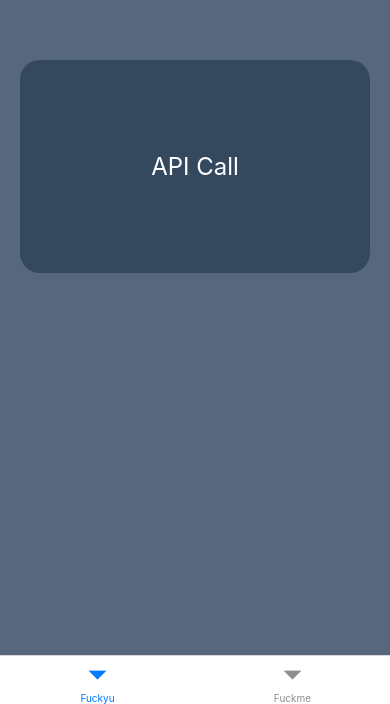
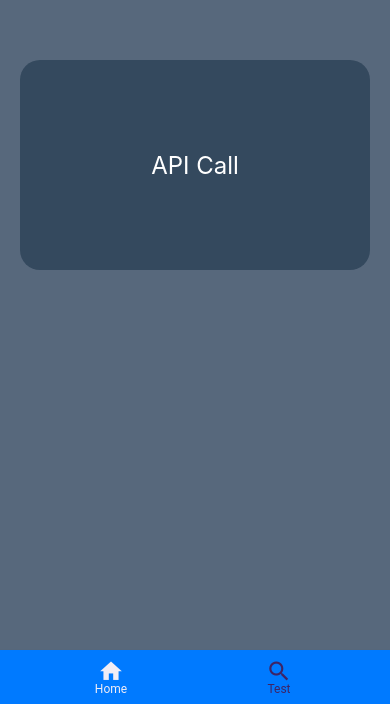
Before and after one commit to Ready-Up-App/ReadyUpUI, a React Native app: screen / in a window 390 px wide. Shown: the part 140-844 px from the top of the page. Built offline with nearby package versions, Linux system fonts and the light colour scheme.

Commit message:
Added different navigation bar

```diff
--- a/Navigation/Tabs.js
+++ b/Navigation/Tabs.js
@@ -1,19 +1,55 @@
 
-import { createBottomTabNavigator } from "@react-navigation/bottom-tabs";
+//import { createBottomTabNavigator } from "@react-navigation/bottom-tabs";
+import { createMaterialBottomTabNavigator } from "@react-navigation/material-bottom-tabs";
+import Home from "../Screens/Home";
 
-import Home from "../Screens/Home";
-import CreateActivity from "../Screens/CreateActivity";
+import MaterialCommunityIcons from "react-native-vector-icons/MaterialCommunityIcons";
 
-
-const Tab = createBottomTabNavigator();
+const Tab = createMaterialBottomTabNavigator();
 
 const Tabs = () => {
     return(
-        <Tab.Navigator screenOptions={{ headerShown: false }}>
-            <Tab.Screen name="Fuckyu" component={Home}></Tab.Screen>
-            <Tab.Screen name="Fuckme" component={CreateActivity}></Tab.Screen>
+        <Tab.Navigator
+            initialRouteName="Home"
+            barStyle={{ backgroundcolor: "#694fad" }}
+            activeColor="#f0edf6"
+            inactiveColor="#3e2465"
+            >
+
+            <Tab.Screen name="Home" component={Home}
+            options={{
+                tabBarIcon : ({ color, size}) => (
+                    <MaterialCommunityIcons name="home" color={color} size={26}/>
+                )
+            }}
+            />
+
+        <Tab.Screen name="Test" component={Home}
+            options={{
+                tabBarIcon : ({ color, size}) => (
+                    <MaterialCommunityIcons name="magnify" color={color} size={26}/>
+                )
+            }}
+            />
         </Tab.Navigator>
     );
 }
 
+
+const screenOptions = (route, color) => {
+    let iconName;
+
+    switch(route.name){
+        case "Home":
+            iconName = "home";
+            break;
+        case "Test":
+            iconName = "folder1";
+            break;
+    }
+
+    return <Icon name={iconName} color={color} size={24}/>;
+}
+
+
 export default Tabs;
```
Also changed, not shown: mock.js (added, +8 -0 lines), package.json (+8 -0 lines), 1 other file (tests, documents, lock files or other folders).
